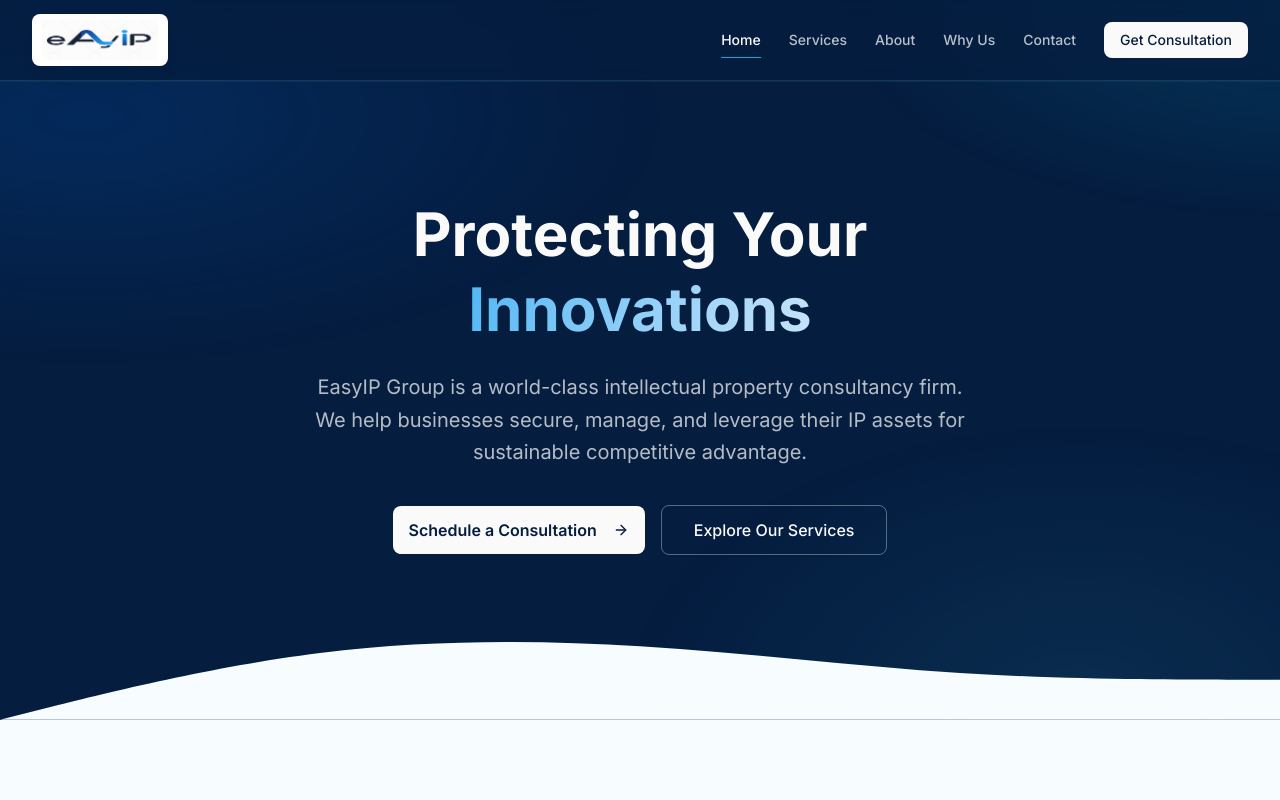
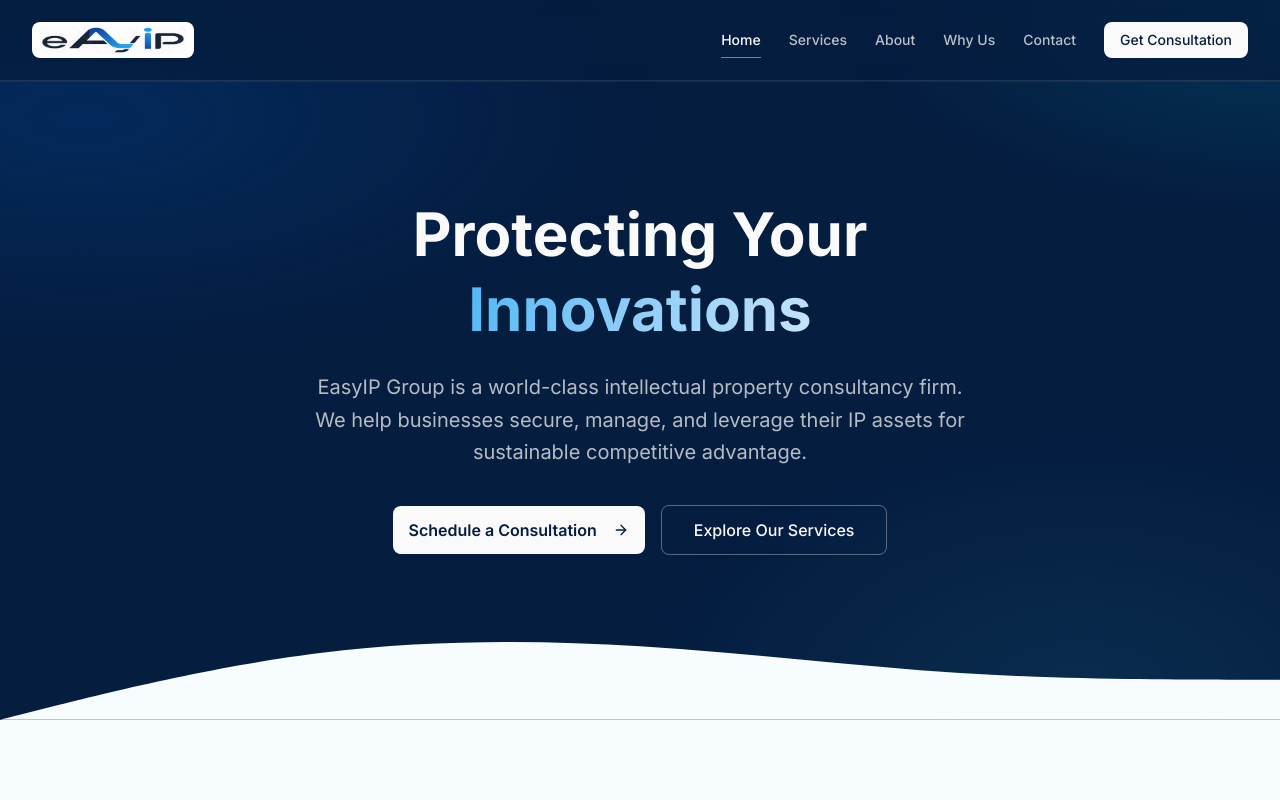
Before and after one commit to DefengSong/easyip-business-website, a Next.js app: page / in a window 1280 px wide. Shown: the top 800 px of the page. Built offline with nearby package versions, Linux system fonts and the light colour scheme.

Commit message:
Tighten logo spacing

```diff
--- a/components/brand-logo.tsx
+++ b/components/brand-logo.tsx
@@ -15,17 +15,17 @@ export function BrandLogo({
   return (
     <span
       className={cn(
-        "inline-flex items-center rounded-md bg-white px-2.5 py-1.5 shadow-[0_12px_34px_-24px_var(--primary)] ring-1 ring-primary/10",
+        "inline-flex h-9 items-center rounded-md bg-white px-2 py-1 shadow-[0_12px_34px_-24px_var(--primary)] ring-1 ring-primary/10",
         className
       )}
     >
       <Image
-        src="/easyip-logo.png"
+        src="/easyip-logo.png?v=20260512"
         alt="EasyIP Group"
-        width={188}
-        height={59}
+        width={871}
+        height={167}
         priority={priority}
-        className={cn("h-8 w-auto object-contain", imageClassName)}
+        className={cn("h-7 w-auto object-contain", imageClassName)}
       />
     </span>
   )
--- a/components/header.tsx
+++ b/components/header.tsx
@@ -86,7 +86,6 @@ export function Header() {
             <BrandLogo
               priority
               className="transition-transform duration-300 group-hover:-translate-y-0.5"
-              imageClassName={cn(isScrolled ? "h-8 lg:h-9" : "h-9 lg:h-10")}
             />
           </a>
 
```
Also changed, not shown: public/easyip-logo.png.
